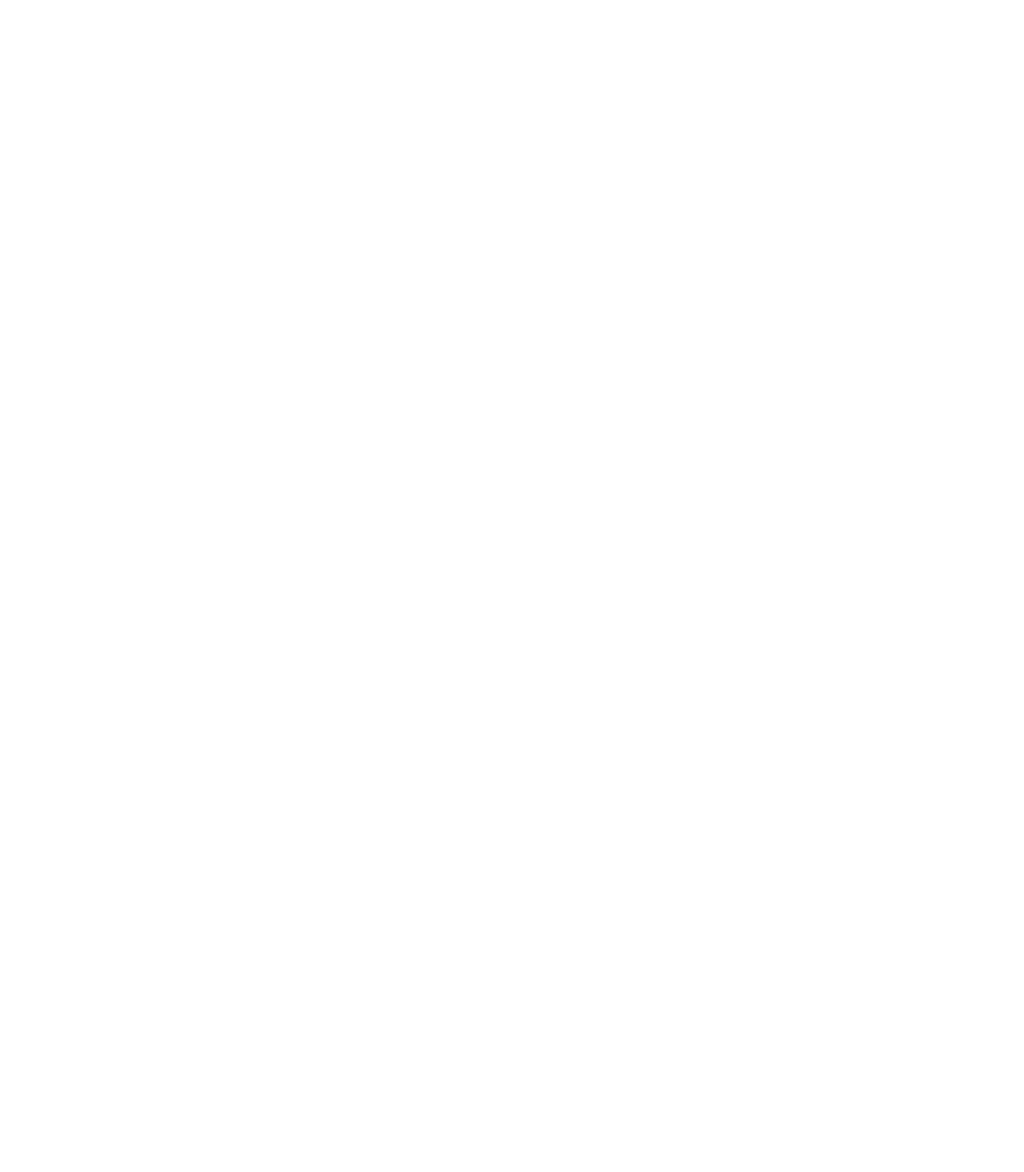
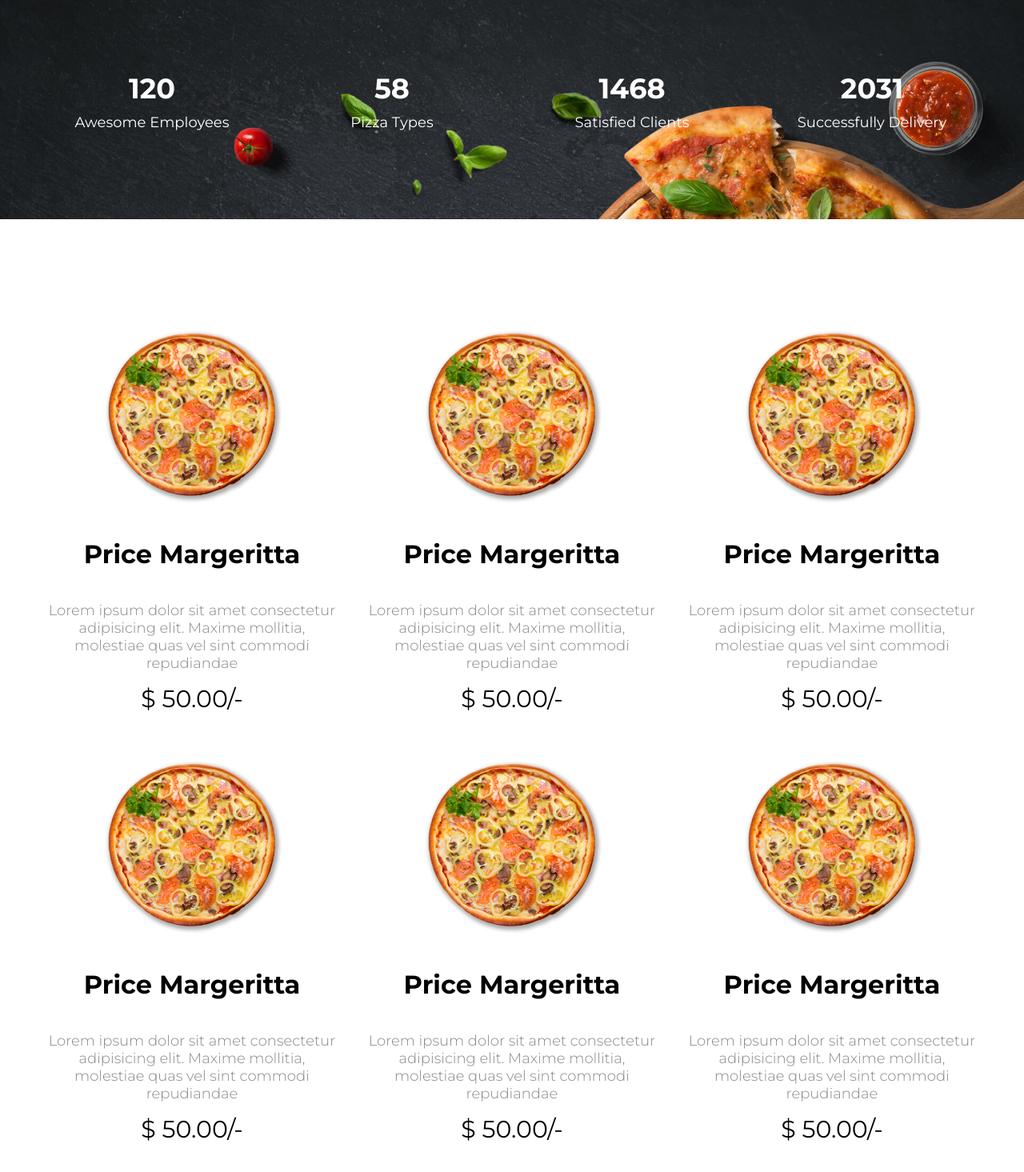
Before and after one commit to abinash0013/rest, a React (Create React App) app: page / in a window 1280 px wide. Shown: the part 2328-3793 px from the top of the page at 80% size. Before the commit the page ends 2317 px from the top, so only its background shows below. Built offline with nearby package versions, Linux system fonts and the light colour scheme.

Commit message:
work on client and price section

```diff
--- a/src/App.css
+++ b/src/App.css
@@ -101,6 +101,7 @@ body {
 .row {
     width: 100%;
     display: flex;
+    /* flex-wrap: wrap; */
 }
 .col-6 {
     width: 50%;
@@ -176,3 +177,62 @@ body {
     margin: 35px 0;
 }
 /* :::::::::::::::::::::::::::::::::::::::::::::::::: Shop style finished*/
+
+/* :::::::::::::::::::::::::::::::::::::::::::::::::: Clients style start*/
+.clients {
+    width: 100%;
+    padding: 100px 0;
+    background: url(./../public/img/bg.jpg);
+    background-repeat: no-repeat;
+    background-size: cover;
+    background-attachment: fixed;
+    color: #fff;
+}
+.clients .col-3 {
+    width: 25%;
+}
+.client {
+    text-align: center;
+}
+.client h1 {
+    font-size: 35px;
+}
+.client p {
+    font-size: 18px;
+    font-weight: 400;
+    margin: 10px 0;
+}
+/* :::::::::::::::::::::::::::::::::::::::::::::::::: Clients style finished*/
+
+/* :::::::::::::::::::::::::::::::::::::::::::::::::: Prices style start*/
+.prices {
+    width: 100%;
+    text-align: center;
+    padding: 100px 0;
+}
+.col-4 {
+    width: 33.33%;
+}
+.price {
+    padding: 20px;
+}
+.price__img {
+    width: 100%;
+}
+.price__img img {
+    width: 250px;
+}
+.price__heading {
+    padding: 25px;
+}
+.price__text {
+    margin: 15px 0;
+    color: #888;
+    font-size: 18px;
+    font-weight: 300;
+}
+.price_rs {
+    font-size: 30px;
+    margin-top: 15px;
+}
+/* :::::::::::::::::::::::::::::::::::::::::::::::::: Prices style finished*/
--- a/src/App.js
+++ b/src/App.js
@@ -4,6 +4,8 @@ import Header from "./Components/Header";
 import About from "./Components/About";
 import Shop from "./Components/Shop";
 import Menu from "./Components/Menu";
+import Clients from "./Components/Clients";
+import Prices from "./Components/Prices";
 
 function App() {
     return (
@@ -12,6 +14,8 @@ function App() {
             <About />
             <Shop />
             <Menu />
+            <Clients />
+            <Prices />
         </div>
     );
 }
--- /dev/null
+++ b/src/Components/Clients.js
@@ -0,0 +1,38 @@
+import React from "react";
+
+const Clients = () => {
+    return (
+        <div className="clients">
+            <div className="container">
+                <div className="row">
+                    <div className="col-3">
+                        <div className="client">
+                            <h1>120</h1>
+                            <p>Awesome Employees</p>
+                        </div>
+                    </div>
+                    <div className="col-3">
+                        <div className="client">
+                            <h1>58</h1>
+                            <p>Pizza Types</p>
+                        </div>
+                    </div>
+                    <div className="col-3">
+                        <div className="client">
+                            <h1>1468</h1>
+                            <p>Satisfied Clients</p>
+                        </div>
+                    </div>
+                    <div className="col-3">
+                        <div className="client">
+                            <h1>2031</h1>
+                            <p>Successfully Delivery</p>
+                        </div>
+                    </div>
+                </div>
+            </div>
+        </div>
+    );
+};
+
+export default Clients;
--- /dev/null
+++ b/src/Components/Prices.js
@@ -0,0 +1,100 @@
+import React from "react";
+
+const Prices = () => {
+    return (
+        <div className="prices">
+            <div className="container">
+                <div className="row">
+                    <div className="col-4">
+                        <div className="price">
+                            <div className="price__img">
+                                <img src="./img/pizza1.png" />
+                            </div>
+                            <h1 className="price__heading">Price Margeritta</h1>
+                            <p className="price__text">
+                                Lorem ipsum dolor sit amet consectetur
+                                adipisicing elit. Maxime mollitia, molestiae
+                                quas vel sint commodi repudiandae
+                            </p>
+                            <p className="price_rs">$ 50.00/-</p>
+                        </div>
+                    </div>
+                    <div className="col-4">
+                        <div className="price">
+                            <div className="price__img">
+                                <img src="./img/pizza1.png" />
+                            </div>
+                            <h1 className="price__heading">Price Margeritta</h1>
+                            <p className="price__text">
+                                Lorem ipsum dolor sit amet consectetur
+                                adipisicing elit. Maxime mollitia, molestiae
+                                quas vel sint commodi repudiandae
+                            </p>
+                            <p className="price_rs">$ 50.00/-</p>
+                        </div>
+                    </div>
+                    <div className="col-4">
+                        <div className="price">
+                            <div className="price__img">
+                                <img src="./img/pizza1.png" />
+                            </div>
+                            <h1 className="price__heading">Price Margeritta</h1>
+                            <p className="price__text">
+                                Lorem ipsum dolor sit amet consectetur
+                                adipisicing elit. Maxime mollitia, molestiae
+                                quas vel sint commodi repudiandae
+                            </p>
+                            <p className="price_rs">$ 50.00/-</p>
+                        </div>
+                    </div>
+                </div>
+                <div className="row">
+                    <div className="col-4">
+                        <div className="price">
+                            <div className="price__img">
+                                <img src="./img/pizza1.png" />
+                            </div>
+                            <h1 className="price__heading">Price Margeritta</h1>
+                            <p className="price__text">
+                                Lorem ipsum dolor sit amet consectetur
+                                adipisicing elit. Maxime mollitia, molestiae
+                                quas vel sint commodi repudiandae
+                            </p>
+                            <p className="price_rs">$ 50.00/-</p>
+                        </div>
+                    </div>
+                    <div className="col-4">
+                        <div className="price">
+                            <div className="price__img">
+                                <img src="./img/pizza1.png" />
+                            </div>
+                            <h1 className="price__heading">Price Margeritta</h1>
+                            <p className="price__text">
+                                Lorem ipsum dolor sit amet consectetur
+                                adipisicing elit. Maxime mollitia, molestiae
+                                quas vel sint commodi repudiandae
+                            </p>
+                            <p className="price_rs">$ 50.00/-</p>
+                        </div>
+                    </div>
+                    <div className="col-4">
+                        <div className="price">
+                            <div className="price__img">
+                                <img src="./img/pizza1.png" />
+                            </div>
+                            <h1 className="price__heading">Price Margeritta</h1>
+                            <p className="price__text">
+                                Lorem ipsum dolor sit amet consectetur
+                                adipisicing elit. Maxime mollitia, molestiae
+                                quas vel sint commodi repudiandae
+                            </p>
+                            <p className="price_rs">$ 50.00/-</p>
+                        </div>
+                    </div>
+                </div>
+            </div>
+        </div>
+    );
+};
+
+export default Prices;
```
